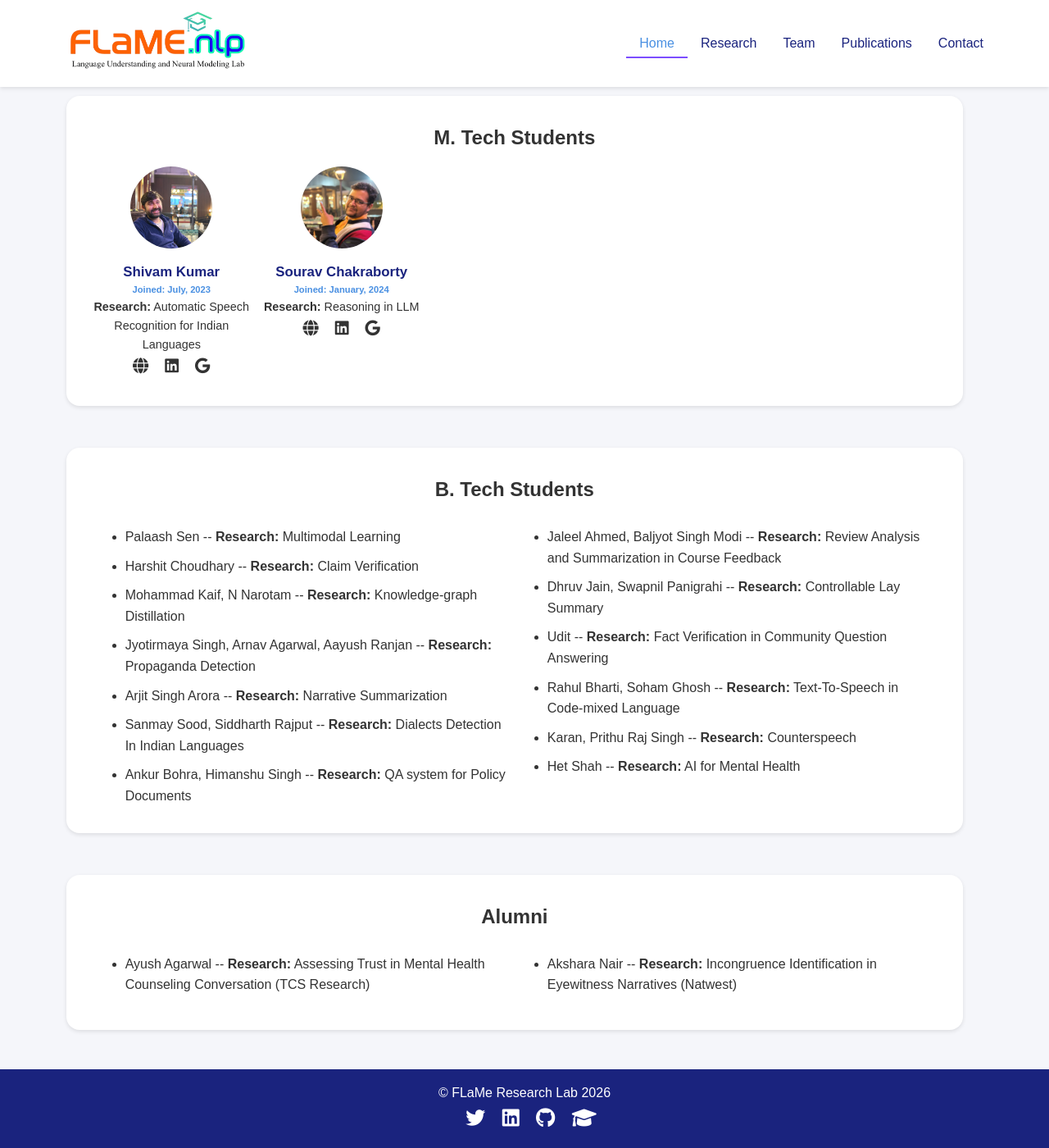
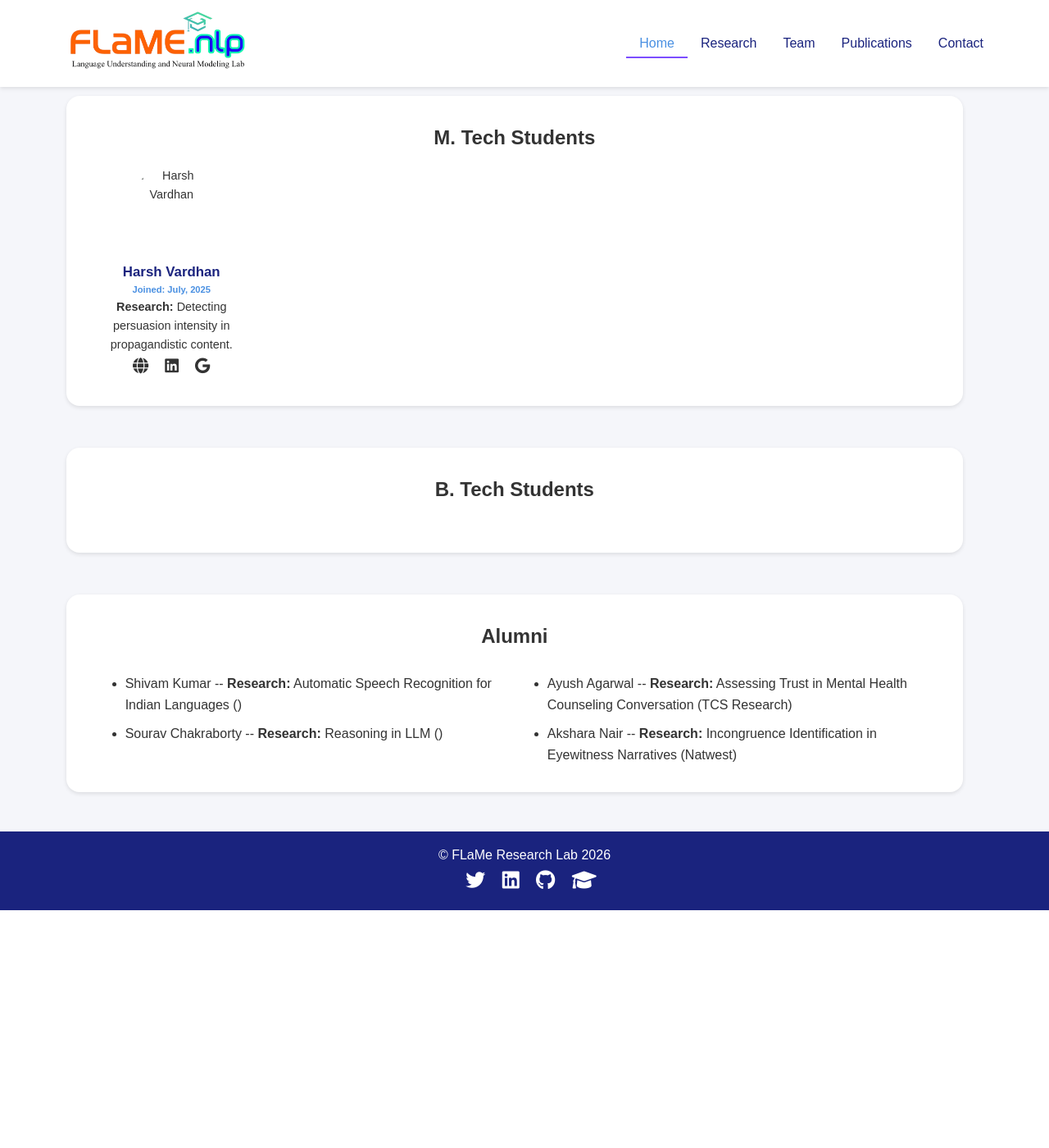
Before and after one commit to flamenlp/flamenlp.github.io, a Jekyll site: the page built from team.html, in a window 1280 px wide and 1400 px high, scrolled down 1432 px. Shown: the whole window at 82% size. Built offline with Jekyll 4.4.1, drawn with Linux system fonts in a browser that asks for light colours; after the commit the page ends 2542 px from its top, so only the background shows below that; some of the changed lines change nothing that is shown.

Commit message:
Update team members' information and add alumni

```diff
--- a/_data/team_members.yml
+++ b/_data/team_members.yml
@@ -140,75 +140,92 @@
   linkedin: ""
 
 # MTech Students
-- name: "Shivam Kumar"
+
+- name: "Harsh Vardhan"
   category: "mtech"
-  joined: "July, 2023"
-  research_focus: "Automatic Speech Recognition for Indian Languages"
-  image: "/assets/images/shivam.jpg"
-  linkedin: "https://www.linkedin.com/in/shivamtiwari2112/"
+  joined: "July, 2025"
+  research_focus: "Detecting persuasion intensity in propagandistic content."
+  image: ""
+  linkedin: "https://www.linkedin.com/in/~hvardhan/"
 
-- name: "Sourav Chakraborty"
-  category: "mtech"
-  joined: "January, 2024"
-  research_focus: "Reasoning in LLM "
-  image: "/assets/images/sourav.png"
-  linkedin: "https://www.linkedin.com/in/sourav-chakraborty-2a2b8a114/"
+# - name: "Shivam Kumar"
+#   category: "mtech"
+#   joined: "July, 2023"
+#   research_focus: "Automatic Speech Recognition for Indian Languages"
+#   image: "/assets/images/shivam.jpg"
+#   linkedin: "https://www.linkedin.com/in/shivamtiwari2112/"
+
+# - name: "Sourav Chakraborty"
+#   category: "mtech"
+#   joined: "January, 2024"
+#   research_focus: "Reasoning in LLM "
+#   image: "/assets/images/sourav.png"
+#   linkedin: "https://www.linkedin.com/in/sourav-chakraborty-2a2b8a114/"
 
 
 # BTech Students
-- name: "Palaash Sen"
-  category: "btech"
-  research_focus: "Multimodal Learning"
+# - name: "Palaash Sen"
+#   category: "btech"
+#   research_focus: "Multimodal Learning"
 
-- name: "Harshit Choudhary"
-  category: "btech"
-  research_focus: "Claim Verification"
+# - name: "Harshit Choudhary"
+#   category: "btech"
+#   research_focus: "Claim Verification"
 
-- name: "Mohammad Kaif, N Narotam"
-  category: "btech"
-  research_focus: "Knowledge-graph Distillation"
+# - name: "Mohammad Kaif, N Narotam"
+#   category: "btech"
+#   research_focus: "Knowledge-graph Distillation"
 
-- name: "Jyotirmaya Singh, Arnav Agarwal, Aayush Ranjan"
-  category: "btech"
-  research_focus: "Propaganda Detection"
+# - name: "Jyotirmaya Singh, Arnav Agarwal, Aayush Ranjan"
+#   category: "btech"
+#   research_focus: "Propaganda Detection"
 
-- name: "Arjit Singh Arora"
-  category: "btech"
-  research_focus: "Narrative Summarization"
+# - name: "Arjit Singh Arora"
+#   category: "btech"
+#   research_focus: "Narrative Summarization"
 
-- name: "Sanmay Sood, Siddharth Rajput"
-  category: "btech"
-  research_focus: "Dialects Detection In Indian Languages"
+# - name: "Sanmay Sood, Siddharth Rajput"
+#   category: "btech"
+#   research_focus: "Dialects Detection In Indian Languages"
 
-- name: "Ankur Bohra, Himanshu Singh"
-  category: "btech"
-  research_focus: "QA system for Policy Documents"
+# - name: "Ankur Bohra, Himanshu Singh"
+#   category: "btech"
+#   research_focus: "QA system for Policy Documents"
 
-- name: "Jaleel Ahmed, Baljyot Singh Modi"
-  category: "btech"
-  research_focus: "Review Analysis and Summarization in Course Feedback"
+# - name: "Jaleel Ahmed, Baljyot Singh Modi"
+#   category: "btech"
+#   research_focus: "Review Analysis and Summarization in Course Feedback"
 
-- name: "Dhruv Jain, Swapnil Panigrahi"
-  category: "btech"
-  research_focus: "Controllable Lay Summary"
+# - name: "Dhruv Jain, Swapnil Panigrahi"
+#   category: "btech"
+#   research_focus: "Controllable Lay Summary"
 
-- name: "Udit"
-  category: "btech"
-  research_focus: "Fact Verification in Community Question Answering"
+# - name: "Udit"
+#   category: "btech"
+#   research_focus: "Fact Verification in Community Question Answering"
 
-- name: "Rahul Bharti, Soham Ghosh"
-  category: "btech"
-  research_focus: "Text-To-Speech in Code-mixed Language"
+# - name: "Rahul Bharti, Soham Ghosh"
+#   category: "btech"
+#   research_focus: "Text-To-Speech in Code-mixed Language"
 
-- name: "Karan, Prithu Raj Singh"
-  category: "btech"
-  research_focus: "Counterspeech"
+# - name: "Karan, Prithu Raj Singh"
+#   category: "btech"
+#   research_focus: "Counterspeech"
 
-- name: "Het Shah"
-  category: "btech"
-  research_focus: "AI for Mental Health"
+# - name: "Het Shah"
+#   category: "btech"
+#   research_focus: "AI for Mental Health"
 
 # Alumni
+
+- name: "Shivam Kumar"
+  category: "alumni"
+  research_focus: "Automatic Speech Recognition for Indian Languages ()"
+
+- name: "Sourav Chakraborty"
+  category: "alumni"
+  research_focus: "Reasoning in LLM ()"
+
 - name: "Ayush Agarwal"
   category: "alumni"
   research_focus: "Assessing Trust in Mental Health Counseling Conversation (TCS Research)"
```
